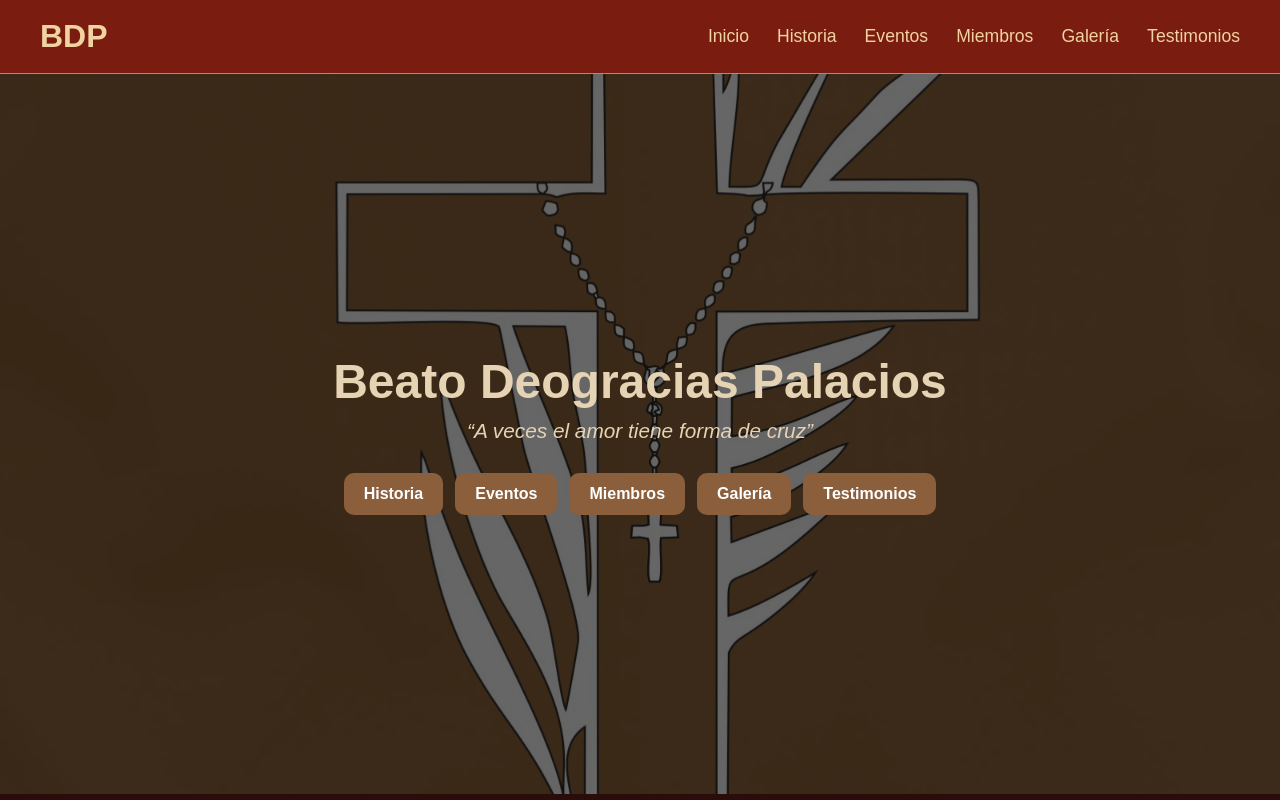
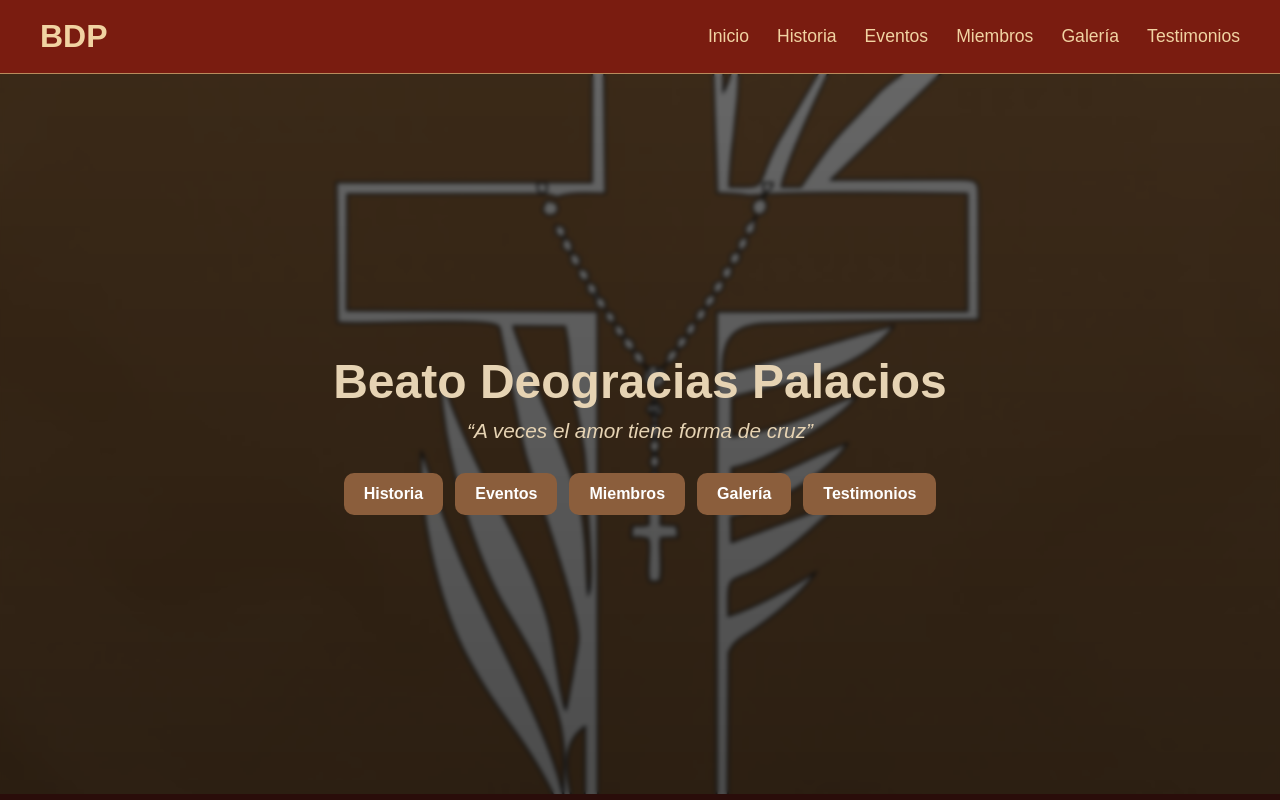
Before and after one commit to fflorioudi/bdp-web, a Next.js app: page / in a window 1280 px wide. Built offline with nearby package versions, Linux system fonts and the light colour scheme; no server answers.

Commit message:
mejora hero overlay

```diff
--- a/src/app/page.js
+++ b/src/app/page.js
@@ -31,7 +31,8 @@ const heroStyle = {
 
 const overlayStyle = {
   width: "100%",
-  backgroundColor: "rgba(0,0,0,0.6)",
+  background: "linear-gradient(rgba(0,0,0,0.6), rgba(0,0,0,0.7))",
+  backdropFilter: "blur(2px)",
   display: "flex",
   justifyContent: "center",
   alignItems: "center",
```
